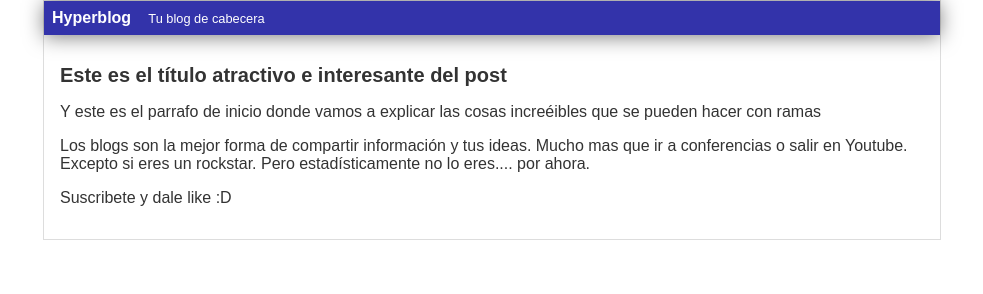
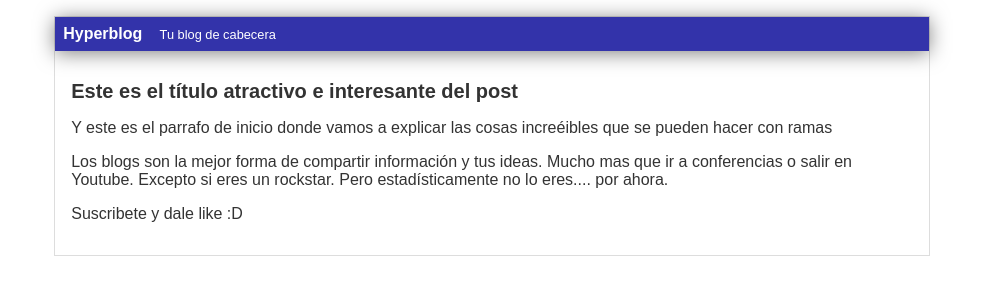
Before and after one commit to GustavoPMex/hyperblog, a plain HTML site: page blogpost.html in a window 1280 px wide. Shown: the whole page, without its empty margins (148-1131 px from the left). Drawn offline with Linux system fonts and the light colour scheme.

Commit message:
Proporcionando margin

```diff
--- a/css/estilos.css
+++ b/css/estilos.css
@@ -5,7 +5,7 @@ body
     font-family: Arial;
     font-size: 16px;
     margin: 0;
-    padding: 0;
+    padding: 1em;
 }
 
 #cabecera
```
